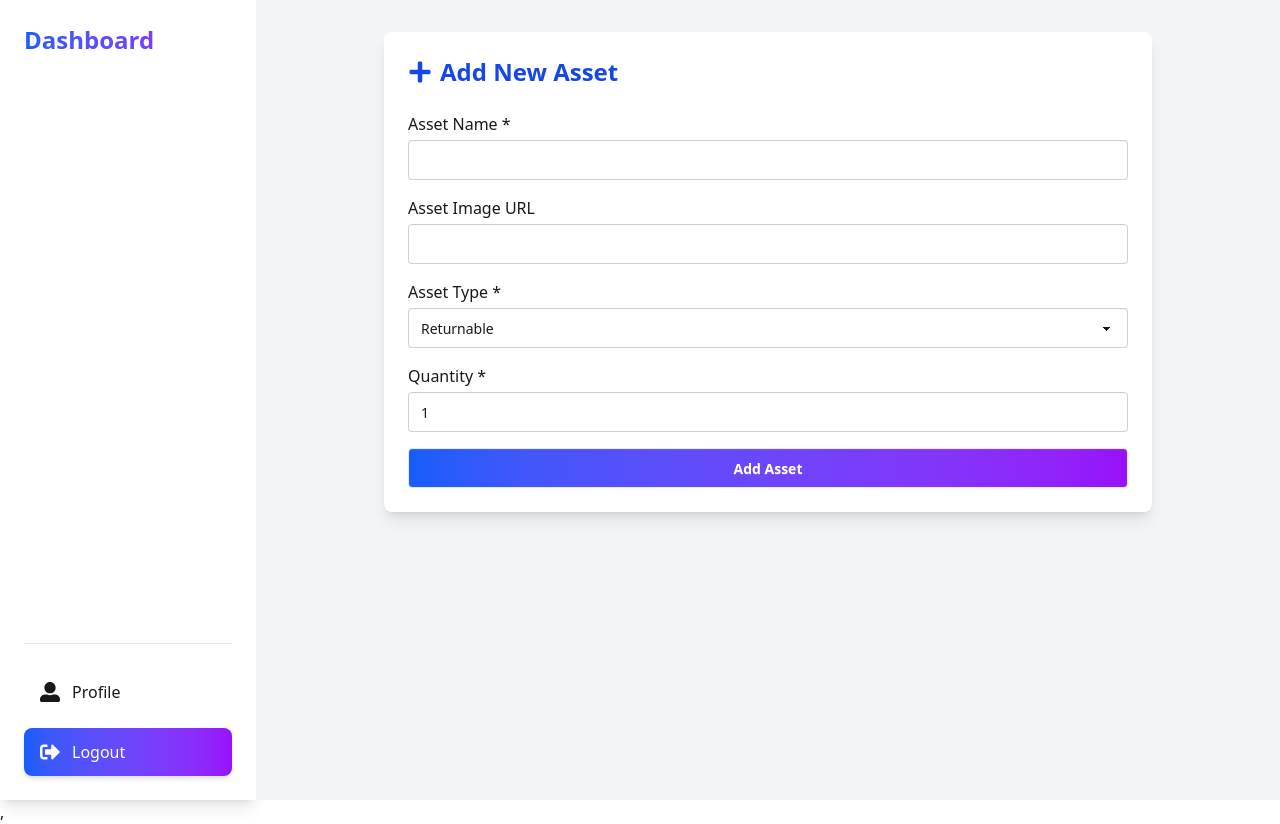
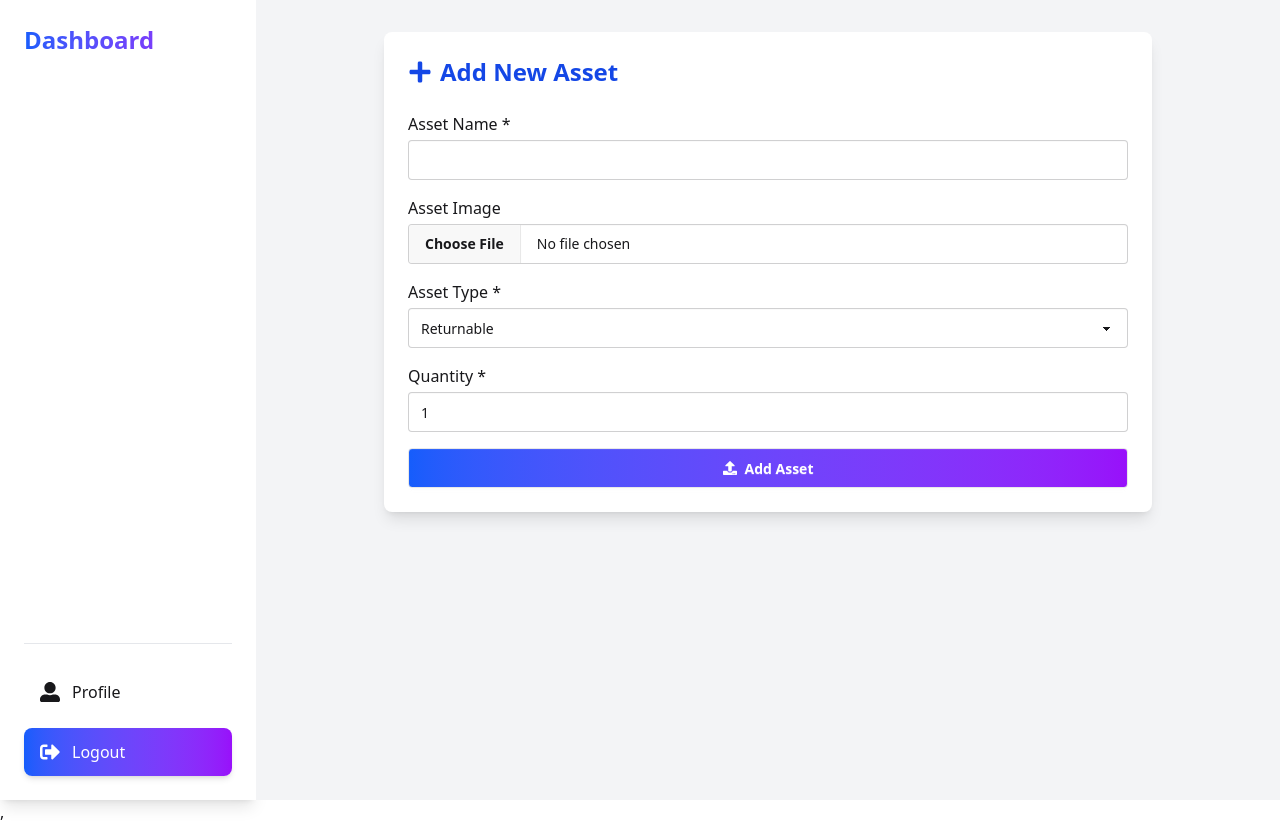
Before and after one commit to IJ-Jany/assetverse-client, a React (Vite) app: page /dashboard/add-asset in a window 1280 px wide. Built offline with nearby package versions, Linux system fonts and the light colour scheme; no server answers.

Commit message:
asset list by email done

```diff
--- a/src/pages/dashboard/hr/AddAsset.jsx
+++ b/src/pages/dashboard/hr/AddAsset.jsx
@@ -1,26 +1,27 @@
 import { useState, useContext } from "react";
 import axios from "axios";
-import { FaPlus } from "react-icons/fa";
+import { FaPlus, FaUpload } from "react-icons/fa";
 import { AuthContext } from "../../../providers/AuthContext";
+import { toast } from "react-toastify";
 
 const AddAsset = () => {
-  const { user } = useContext(AuthContext); // Logged-in HR info
+  const { user } = useContext(AuthContext);
 
   const [productName, setProductName] = useState("");
-  const [productImage, setProductImage] = useState("");
+  const [productImage, setProductImage] = useState(null);
   const [productType, setProductType] = useState("Returnable");
   const [productQuantity, setProductQuantity] = useState(1);
+
   const [loading, setLoading] = useState(false);
   const [message, setMessage] = useState(null);
+
+  const imgbbKey = import.meta.env.VITE_IMGBB_KEY;
 
   const handleSubmit = async (e) => {
     e.preventDefault();
 
     if (!user?.email) {
-      setMessage({
-        type: "error",
-        text: "HR email not found. Please login again.",
-      });
+      setMessage({ type: "error", text: "HR email not found. Please login again." });
       return;
     }
 
@@ -28,31 +29,48 @@ const AddAsset = () => {
     setMessage(null);
 
     try {
+      let uploadedImageURL = "";
+      if (productImage) {
+        const formData = new FormData();
+        formData.append("image", productImage);
+
+        const uploadRes = await fetch(
+          `https://api.imgbb.com/1/upload?key=${imgbbKey}`,
+          { method: "POST", body: formData }
+        );
+
+        const result = await uploadRes.json();
+        uploadedImageURL = result.data.url;
+      }
+
+
       const res = await axios.post("http://localhost:5001/assets", {
         productName,
-        productImage: productImage || "",
+        productImage: uploadedImageURL,
         productType,
         productQuantity: Number(productQuantity),
-        hrEmail: user.email,          // AUTO HR EMAIL
-        companyName: "AssetVerse",    // AUTO company name
+        hrEmail: user.email,
+        companyName: "AssetVerse",
       });
 
       if (res.data.success) {
-        setMessage({
-          type: "success",
-          text: "Asset added successfully!",
-        });
+        toast.success("Asset added successfully!");
+
+        setMessage({ type: "success", text: "Asset added successfully!" });
+
 
         setProductName("");
-        setProductImage("");
+        setProductImage(null);
         setProductQuantity(1);
         setProductType("Returnable");
       }
+
     } catch (err) {
       setMessage({
         type: "error",
         text: err.response?.data?.error || "Failed to add asset",
       });
+      toast.error("Failed to add asset");
     } finally {
       setLoading(false);
     }
@@ -78,7 +96,7 @@ const AddAsset = () => {
 
       <form onSubmit={handleSubmit} className="space-y-4">
 
-        {/* Asset Name */}
+
         <div>
           <label className="block font-medium mb-1">Asset Name *</label>
           <input
@@ -90,18 +108,22 @@ const AddAsset = () => {
           />
         </div>
 
-        {/* Image */}
         <div>
-          <label className="block font-medium mb-1">Asset Image URL</label>
+          <label className="block font-medium mb-1">Asset Image</label>
           <input
-            type="text"
-            value={productImage}
-            onChange={(e) => setProductImage(e.target.value)}
-            className="input input-bordered w-full"
+            type="file"
+            accept="image/*"
+            onChange={(e) => setProductImage(e.target.files[0])}
+            className="file-input file-input-bordered w-full"
           />
+          {productImage && (
+            <p className="text-sm mt-1 text-gray-500">
+              Selected: {productImage.name}
+            </p>
+          )}
         </div>
 
-        {/* Type */}
+
         <div>
           <label className="block font-medium mb-1">Asset Type *</label>
           <select
@@ -114,7 +136,7 @@ const AddAsset = () => {
           </select>
         </div>
 
-        {/* Quantity */}
+
         <div>
           <label className="block font-medium mb-1">Quantity *</label>
           <input
@@ -130,9 +152,15 @@ const AddAsset = () => {
         <button
           type="submit"
           disabled={loading}
-          className="btn w-full bg-gradient-to-r from-blue-600 to-purple-600 text-white"
+          className="btn w-full bg-gradient-to-r from-blue-600 to-purple-600 text-white flex items-center justify-center gap-2"
         >
-          {loading ? "Adding..." : "Add Asset"}
+          {loading ? (
+            "Uploading & Adding..."
+          ) : (
+            <>
+              <FaUpload /> Add Asset
+            </>
+          )}
         </button>
       </form>
     </div>
--- a/src/pages/dashboard/hr/Assets.jsx
+++ b/src/pages/dashboard/hr/Assets.jsx
@@ -9,33 +9,33 @@ const Assets = () => {
   const [search, setSearch] = useState("");
 
   useEffect(() => {
-    axios.get("http://localhost:5001/assets")
-      .then(res => setAssets(res.data))
-      .catch(err => console.error(err));
-  }, []);
+    if (!user?.email) return;
 
-  // DELETE asset
+    axios
+      .get(`http://localhost:5001/assets/${user.email}`)
+      .then((res) => setAssets(res.data))
+      .catch((err) => console.error(err));
+  }, [user]);
+
   const handleDelete = async (id) => {
     if (!confirm("Are you sure you want to delete this asset?")) return;
 
     try {
       await axios.delete(`http://localhost:5001/assets/${id}`);
-      setAssets(prev => prev.filter(asset => asset._id !== id));
+      setAssets((prev) => prev.filter((asset) => asset._id !== id));
     } catch (err) {
       console.error(err);
     }
   };
 
-  // FILTER by search
-  const filteredAssets = assets.filter(asset =>
+  const filteredAssets = assets.filter((asset) =>
     asset.productName.toLowerCase().includes(search.toLowerCase())
   );
 
   return (
     <div className="p-6">
-      <h1 className="text-3xl font-bold mb-6 text-gray-700">Asset List</h1>
+      <h1 className="text-3xl font-bold mb-6 text-gray-700">My Company Assets</h1>
 
-      {/* Search */}
       <input
         type="text"
         placeholder="Search asset..."
@@ -44,7 +44,6 @@ const Assets = () => {
         onChange={(e) => setSearch(e.target.value)}
       />
 
-      {/* Asset Table */}
       <div className="overflow-x-auto bg-white rounded-xl shadow-lg p-4">
         <table className="w-full table-auto">
           <thead>
@@ -59,7 +58,7 @@ const Assets = () => {
           </thead>
 
           <tbody>
-            {filteredAssets.map(asset => (
+            {filteredAssets.map((asset) => (
               <tr key={asset._id} className="border-b hover:bg-gray-50">
                 <td className="p-3">
                   <img
@@ -81,15 +80,13 @@ const Assets = () => {
                 </td>
 
                 <td className="p-3 flex gap-3">
-                  {/* Edit */}
                   <button
                     className="bg-blue-500 text-white px-3 py-1 rounded-lg hover:bg-blue-600"
-                    onClick={() => alert("Edit popup আসবে (আমি বানিয়ে দেব চাইলে)")}
+                    onClick={() => alert("Edit popup আসবে চাইলে আমি বানিয়ে দেবো।")}
                   >
                     <FaEdit />
                   </button>
 
-                  {/* Delete */}
                   <button
                     className="bg-red-500 text-white px-3 py-1 rounded-lg hover:bg-red-600"
                     onClick={() => handleDelete(asset._id)}
@@ -101,7 +98,6 @@ const Assets = () => {
               </tr>
             ))}
           </tbody>
-
         </table>
       </div>
     </div>
```
